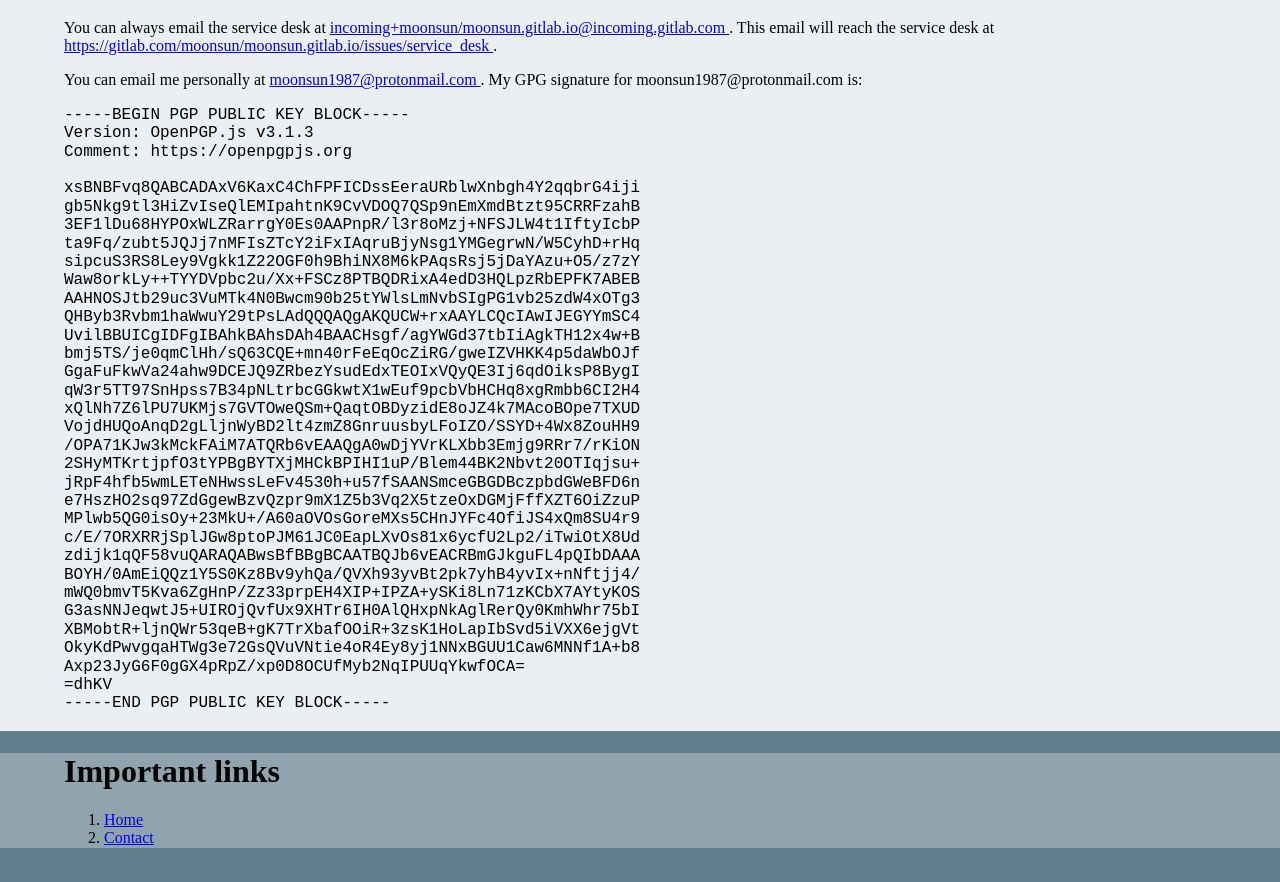
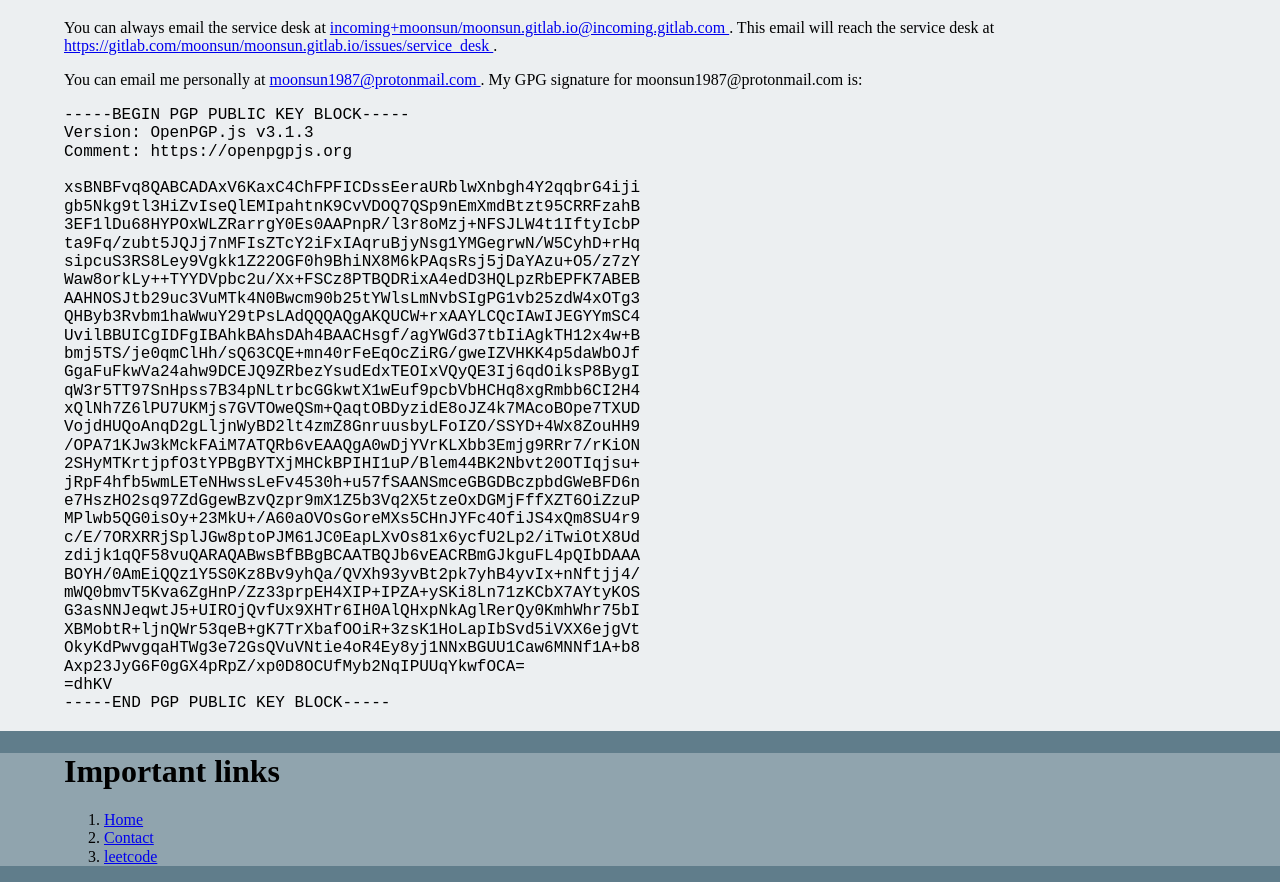
Before and after one commit to moonsun1987/moonsun.gitlab.io, a plain HTML site: page public/contact.html in a window 1280 px wide. Shown: the part 61-943 px from the top of the page. Drawn offline with Linux system fonts and the light colour scheme.

Commit message:
add leet code html to all pages
this is the down side of doing a static site by hand
I have to change the "template" manually by copy pasting

I think it is worth it though to not use Javascript at all

If there is a way to load "partial" html pages
without javascript,
I'd love to learn about it

```diff
--- a/public/contact.html
+++ b/public/contact.html
@@ -81,6 +81,11 @@ Axp23JyG6F0gGX4pRpZ/xp0D8OCUfMyb2NqIPUUqYkwfOCA=
                     Contact
                 </a>
             </li>
+            <li>
+                <a href="leetcode.html">
+                    leetcode
+                </a>
+            </li>
         </ol>
     </aside>
 </body>
```
Also changed, not shown: public/fallback.html (+5 -0 lines), public/index.html (+5 -0 lines), public/leetcode.html (+5 -0 lines), public/network.html (+5 -0 lines).
